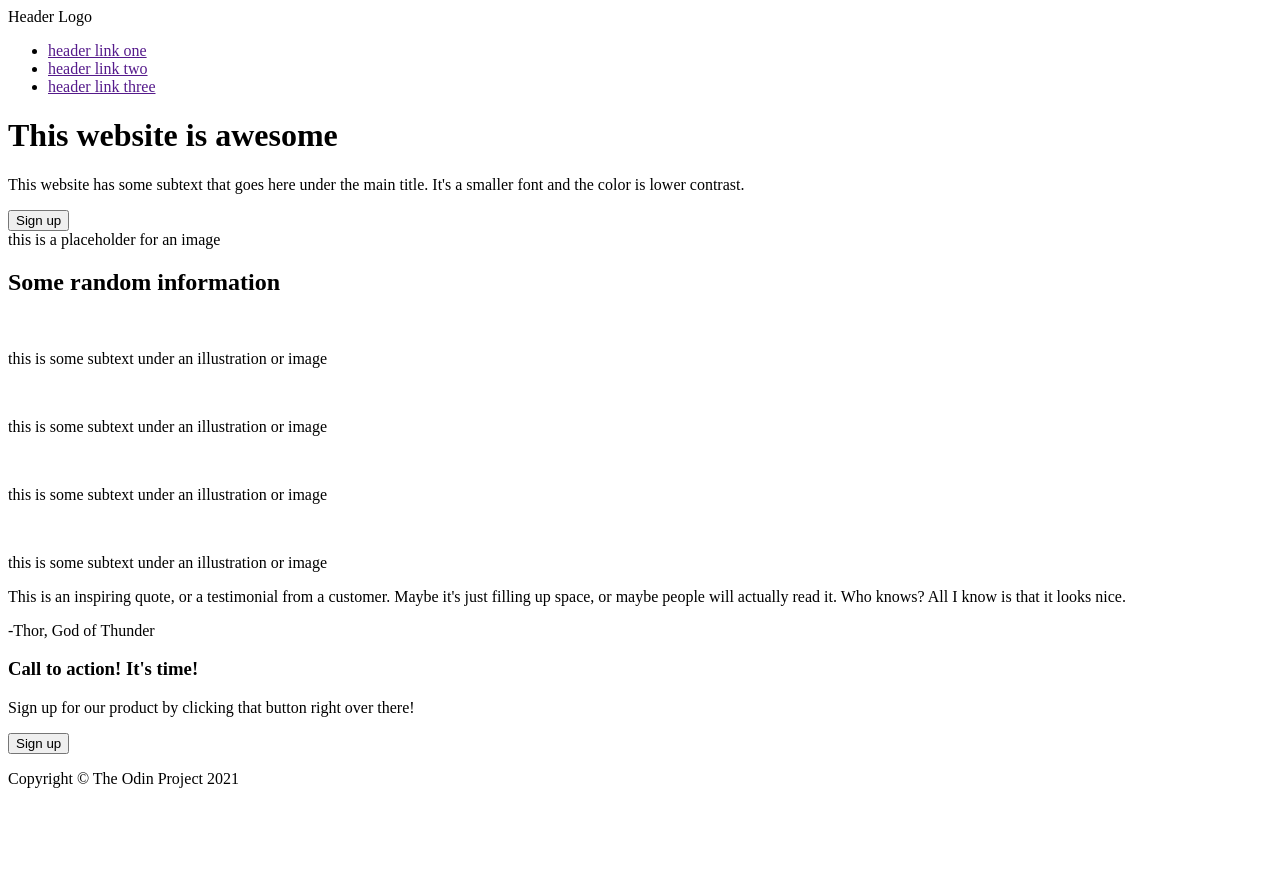
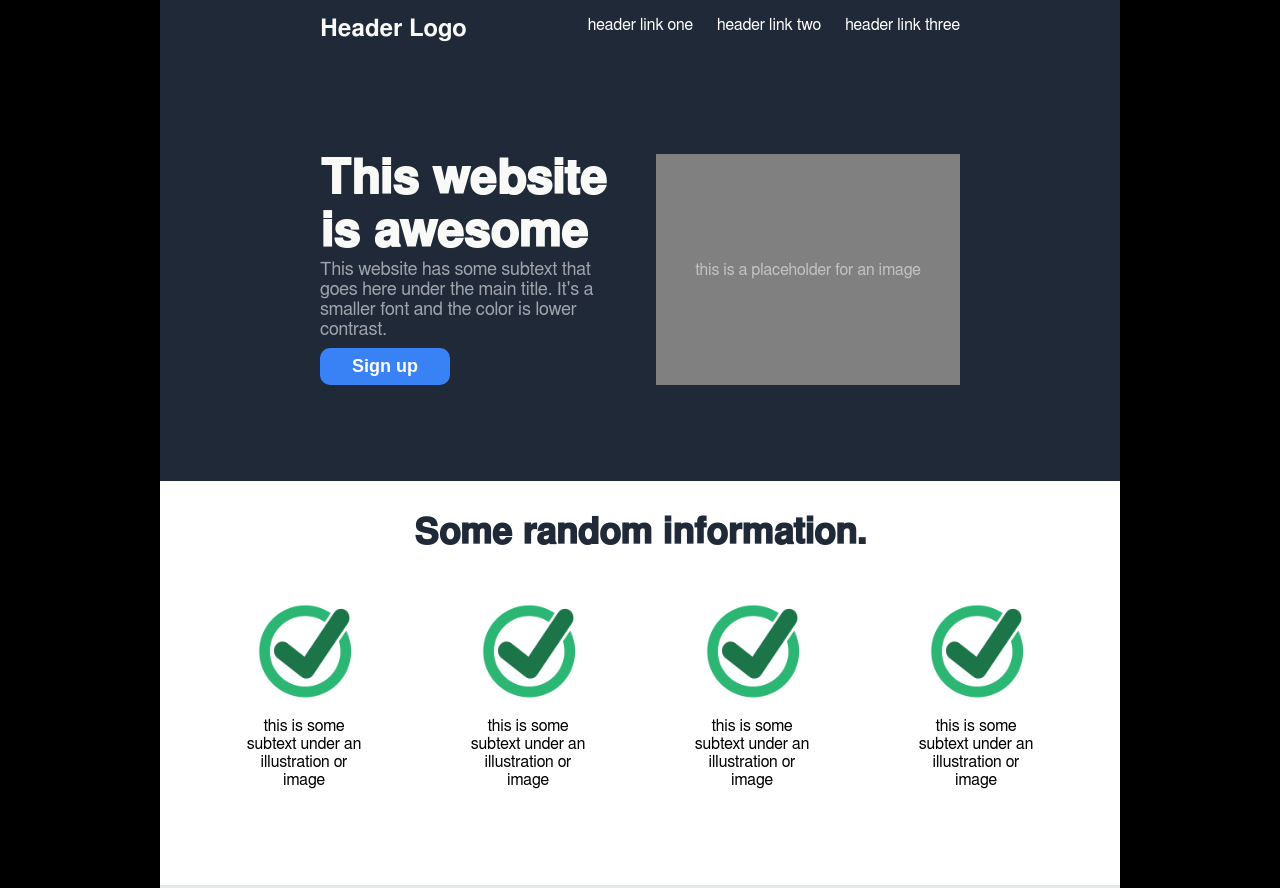
Before and after one commit to Ramoncomenencia/landingpage-odin, a plain HTML site: page index.html in a window 1280 px wide. Shown: the top 888 px of the page. Before the commit the page ends 804 px from the top, so only its background shows below. Drawn offline with Linux system fonts and the light colour scheme.

Commit message:
add png's images to images/
    add all html and all style to page

```diff
--- a/index.html
+++ b/index.html
@@ -9,10 +9,11 @@
 
 </head>
 <body>
+    <div class="container">
         <header>
             <div class="nav">
                 <div class="logo">Header Logo</div>
-            <ul class="links">
+                <ul>
                     <li><a href="">header link one</a></li>
                     <li><a href="">header link two</a></li>
                     <li><a href="">header link three</a></li>
@@ -26,28 +27,28 @@
                     </p>
                     <button class="sign-up">Sign up</button>
                 </div>
-            <div>this is a placeholder for an image</div>
+                <div class="title-image">this is a placeholder for an image</div>
             </div>
         </header>
 
         <div class="content">
             <div class="section_2">
-            <h2>Some random information</h2>
+                <h2>Some random information.</h2>
                 <div class="illustrations">
                     <div>
-                    <img src="" alt="">
+                    <img src="/images/check.png" alt="">
                         <p>this is some subtext under an illustration or image</p>
                     </div>
                     <div>
-                    <img src="" alt="">
+                    <img src="/images/check.png" alt="">
                         <p>this is some subtext under an illustration or image</p>
                     </div>
                     <div>
-                    <img src="" alt="">
+                    <img src="/images/check.png" alt="">
                         <p>this is some subtext under an illustration or image</p>
                     </div>
                     <div>
-                    <img src="" alt="">
+                    <img src="/images/check.png" alt="">
                         <p>this is some subtext under an illustration or image</p>
                     </div>
                 </div>
@@ -63,12 +64,14 @@
                     <h3>Call to action! It's time!</h3>
                     <p>Sign up for our product by clicking that button right over there!</p>
                 </div>
-            <button>Sign up</button>
+                <button class="sign-up inverted">Sign up</button>
             </div>
         </div>
 
         <footer>
             <p>Copyright © The Odin Project 2021</p>
         </footer>
+    </div>
+
 </body>
 </html>
--- a/style.css
+++ b/style.css
@@ -0,0 +1,179 @@
+*{
+    margin: 0;
+    padding: 0;
+    box-sizing: border-box;
+}
+
+
+body{
+    background-color: black;
+    font-family: 'FreeSans', 'Roboto', sans-serif;
+}
+
+.container{
+    width: 75vw;
+    margin: 0 auto;
+    background-color: white;
+    display: flex;
+    flex-direction: column;
+}
+
+header{
+    background-color: #1F2937;
+    padding: 0 10rem;
+    display: flex;
+    flex-direction: column;
+}
+
+.nav{
+    display: flex;
+    justify-content: space-between;
+    padding: 1rem 0;
+    color: white;
+}
+
+.logo{
+    font-size: 24px;
+    color: #f9faf8;
+    font-weight: bold;
+}
+
+ul{
+    display: flex;
+    list-style-type: none;
+    gap: 24px;
+}
+
+a{
+    text-decoration: none;
+    color: white;
+
+}
+
+.section_1{
+    display: flex;
+    gap: 2rem;
+    padding: 6rem 0;
+}
+
+h1{
+    font-weight: 900;
+    font-size: 48px;
+    color: #f9faf8;
+}
+
+.section_1  p{
+    font-size: 18px;
+    color: #e5e7eba6;
+    margin-bottom: 0.5rem;
+}
+
+.title{
+    flex: 1;
+}
+
+.title-image{
+   flex: 1;
+   background-color: gray;
+   color: #e5e7eba6;
+   display: flex;
+   justify-content: center;
+   align-items: center;
+}
+
+.sign-up{
+    background-color: #3882F6;
+    color: white;
+    font-size: 18px;
+    font-weight: bold;
+    padding: 0.5rem 2rem;
+    border: none;
+    border-radius: 10px;
+
+}
+
+.content{
+    display: flex;
+    flex-direction: column;
+}
+
+h2{
+    font-size: 36px;
+    font-weight: 900;
+    color: #1F2937;
+    text-align: center;
+    padding: 2rem 0;
+}
+
+.section_2{
+    display: flex;
+    flex-direction: column;
+    text-align: center;
+    padding: 0 10rem;
+}
+
+.illustrations{
+    display: flex;
+    justify-content: center;
+    align-items: center;
+    gap: 6rem;
+    padding-bottom: 6rem;
+}
+
+.illustrations div{
+    width: 8rem;
+}
+
+
+.illustrations img{
+    width: 8rem;
+}
+
+.section_3{
+    display: flex;
+    flex-direction: column;
+    background-color: #E5E7EB;
+    padding: 6rem  16rem;
+    text-align: center;
+}
+
+.quote{
+    font-size: 36px;
+    font-style: italic;
+    color: #1F2937;
+    margin-bottom: 1rem;
+}
+
+.author{
+    align-self: flex-end;
+    font-weight: bold;
+    margin-right: 2rem;
+}
+
+.section_4{
+    display: flex;
+    justify-content:space-between;
+    background-color: #3882F6;
+    margin: 6rem 10rem;
+    padding: 3rem 6rem;
+    border-radius: 10px;
+
+
+}
+
+.section_4 div{
+    color: #E5E7EB;
+}
+
+.sign-up.inverted{
+    border-color: #E5E7EB;
+    border-style: solid;
+}
+
+footer{
+    background-color:#1F2937;
+    text-align: center;
+    color: #E5E7EB;
+    padding: 2rem;
+
+}
```
Also changed, not shown: images/01.png (added), images/02.png (added), images/check.png (added). Lines whose indentation alone changed are shown as unchanged.
